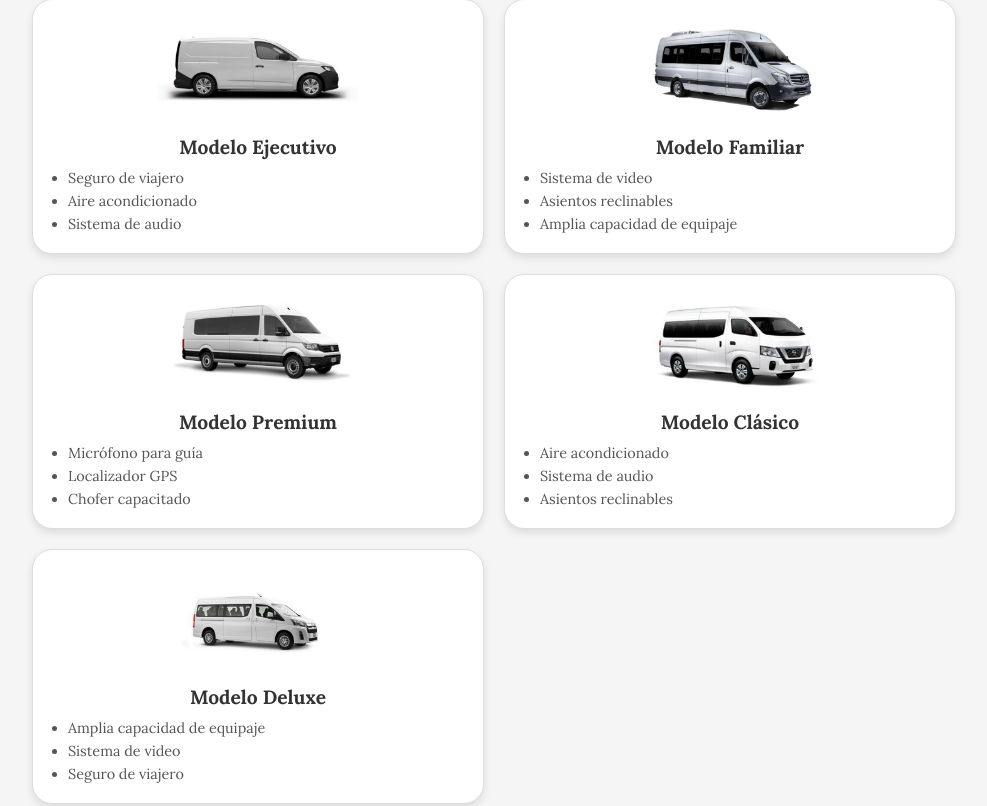
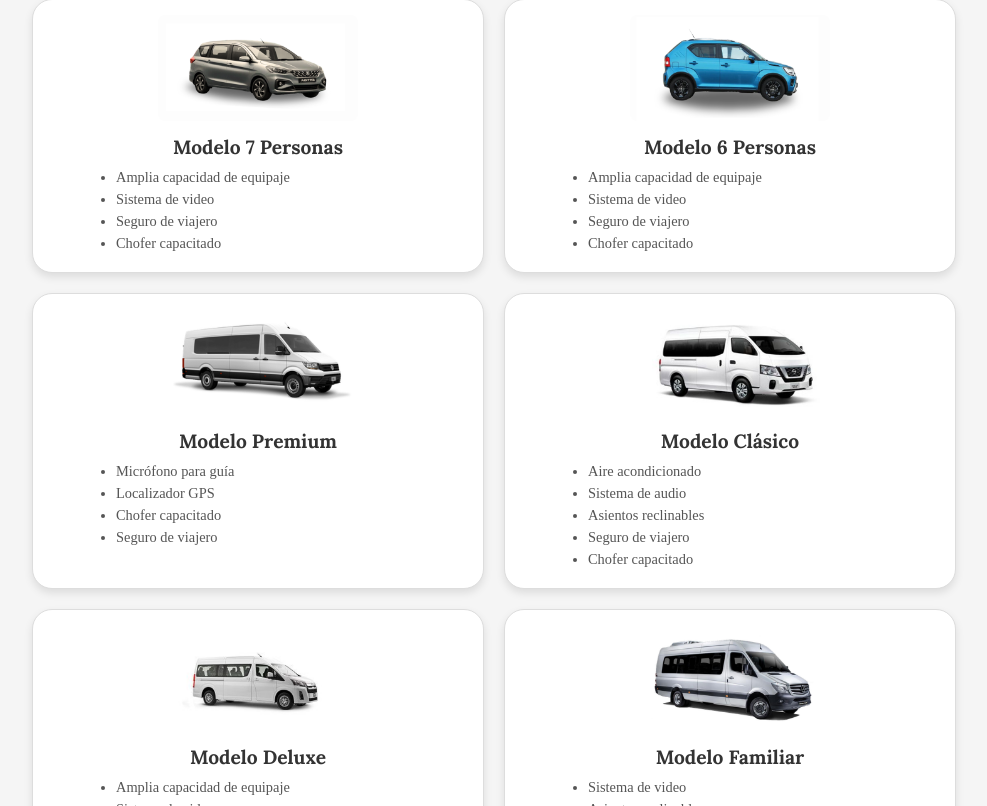
Before and after one commit to Wizt-Jaegger/Pa-tours, a React (Vite) app: page / in a window 1280 px wide. Shown: the part 1834-2640 px from the top of the page, without its empty margins (146-1133 px from the left). Built offline with nearby package versions, Linux system fonts and the light colour scheme.

Commit message:
modelos suzuki

```diff
--- a/src/Components/ModelosCamionetas/ModelosCamionetas.css
+++ b/src/Components/ModelosCamionetas/ModelosCamionetas.css
@@ -39,6 +39,7 @@
 }
 
 .card ul {
+    margin-left: 3rem;
     list-style: disc;
     padding-left: 20px;
     text-align: left;
@@ -48,6 +49,7 @@
     font-size: 0.9rem;
     color: #555;
     margin-bottom: 5px;
+    font-family:Ubuntu;
 }
 @media (max-width: 1650px) {
     .modelosCamionetas{
--- a/src/Components/ModelosCamionetas/ModelosCamionetas.jsx
+++ b/src/Components/ModelosCamionetas/ModelosCamionetas.jsx
@@ -5,14 +5,19 @@ import modelo2 from '../../assets/camioneta2.png';
 import modelo3 from '../../assets/camioneta3.png';
 import modelo4 from '../../assets/camioneta4.png';
 import modelo5 from '../../assets/camioneta5.png';
+import modelo6 from '../../assets/camioneta6.png';
+import modelo7 from '../../assets/camioneta7.png';
 
 const ModelosCamionetas = () => {
     const modelos = [
-        { id: 1, img: modelo1, nombre: "Modelo Ejecutivo", caracteristicas: ["Seguro de viajero", "Aire acondicionado", "Sistema de audio"] },
-        { id: 2, img: modelo2, nombre: "Modelo Familiar", caracteristicas: ["Sistema de video", "Asientos reclinables", "Amplia capacidad de equipaje"] },
-        { id: 3, img: modelo3, nombre: "Modelo Premium", caracteristicas: ["Micrófono para guía", "Localizador GPS", "Chofer capacitado"] },
-        { id: 4, img: modelo4, nombre: "Modelo Clásico", caracteristicas: ["Aire acondicionado", "Sistema de audio", "Asientos reclinables"] },
-        { id: 5, img: modelo5, nombre: "Modelo Deluxe", caracteristicas: ["Amplia capacidad de equipaje", "Sistema de video", "Seguro de viajero"] },
+
+        { id: 1, img: modelo7, nombre: "Modelo 7 Personas", caracteristicas: ["Amplia capacidad de equipaje", "Sistema de video", "Seguro de viajero", "Chofer capacitado"] },
+        { id: 2, img: modelo6, nombre: "Modelo 6 Personas", caracteristicas: ["Amplia capacidad de equipaje", "Sistema de video", "Seguro de viajero", "Chofer capacitado"] },
+        { id: 3, img: modelo3, nombre: "Modelo Premium", caracteristicas: ["Micrófono para guía", "Localizador GPS", "Chofer capacitado", "Seguro de viajero"] },
+        { id: 4, img: modelo4, nombre: "Modelo Clásico", caracteristicas: ["Aire acondicionado", "Sistema de audio", "Asientos reclinables", "Seguro de viajero", "Chofer capacitado"] },
+        { id: 5, img: modelo5, nombre: "Modelo Deluxe", caracteristicas: ["Amplia capacidad de equipaje", "Sistema de video", "Seguro de viajero", "Chofer capacitado"] },
+        { id: 6, img: modelo2, nombre: "Modelo Familiar", caracteristicas: ["Sistema de video", "Asientos reclinables", "Amplia capacidad de equipaje", "Seguro de viajero", "Chofer capacitado"] },
+        { id: 7, img: modelo1, nombre: "Modelo Ejecutivo", caracteristicas: ["Seguro de viajero", "Aire acondicionado", "Sistema de audio", "Chofer capacitado"] },
     ];
 
     return (
```
Also changed, not shown: src/assets/camioneta6.png (added), src/assets/camioneta7.png (added).
